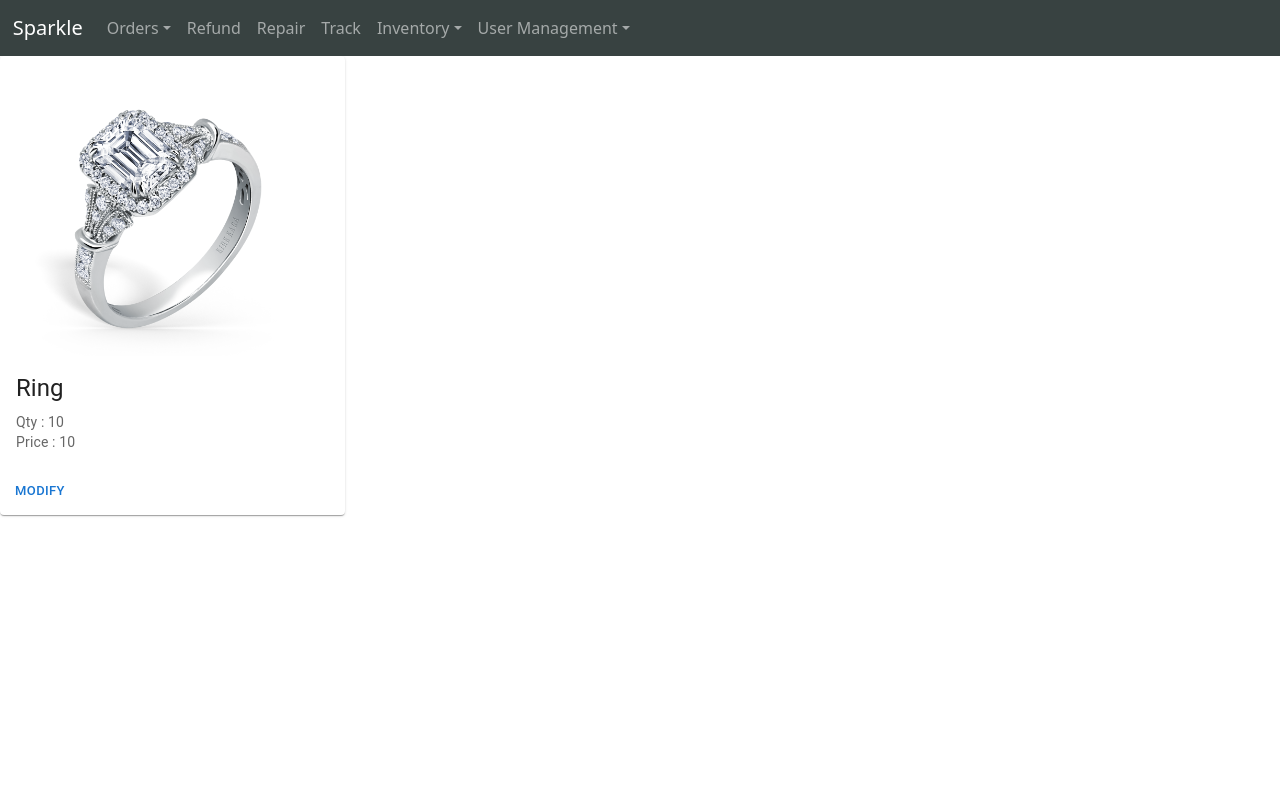
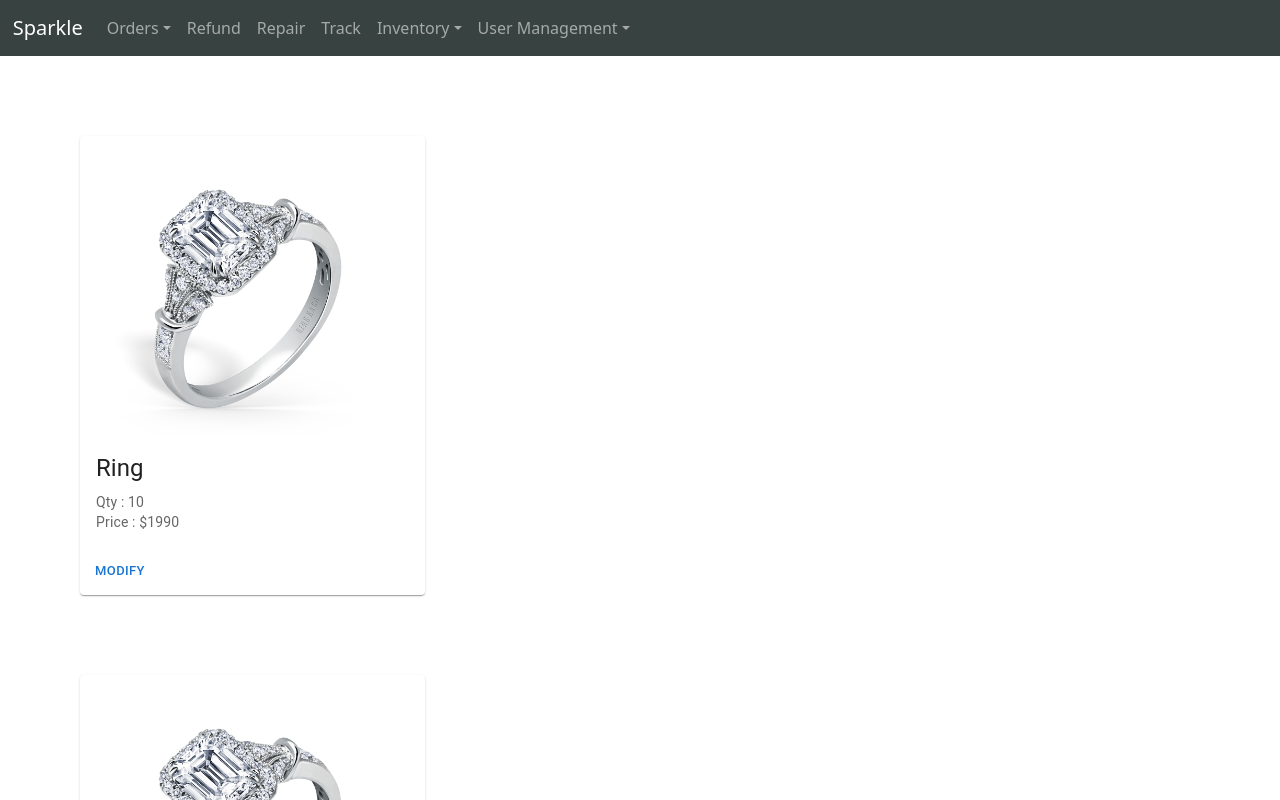
Before and after one commit to NehaDadarwala/Sparkle, a React (Create React App) app: page /viewstock in a window 1280 px wide. Shown: the top 800 px of the page. Built offline with nearby package versions, Linux system fonts and the light colour scheme.

Commit message:
retrived data from dummy data in view stock

```diff
--- a/src/Components/Navbar.js
+++ b/src/Components/Navbar.js
@@ -19,7 +19,7 @@ function CollapsibleExample() {
             <Nav.Link href="#repair">Repair</Nav.Link>
             <Nav.Link href="#track">Track</Nav.Link>
             <NavDropdown title="Inventory" id="collasible-nav-dropdown">
-              <NavDropdown.Item href="#viewInventory">View</NavDropdown.Item>
+              <NavDropdown.Item href="/viewStock">View</NavDropdown.Item>
               <NavDropdown.Item href="#modifyStock">Modify Stock</NavDropdown.Item>
             </NavDropdown>
             <NavDropdown title="User Management" id="collasible-nav-dropdown">
--- a/src/Components/StockCardView.js
+++ b/src/Components/StockCardView.js
@@ -7,10 +7,11 @@ import Button from '@mui/material/Button';
 import Typography from '@mui/material/Typography';
 import ring from '../ring.png'
 
-const StockCardView = () => {
+const StockCardView = (props) => {
+    const stock = props.stock.map((stock) => {
     return (
         <div className='App'>
-            <Card sx={{ maxWidth: 345 }}>
+            <Card sx={{ maxWidth: 345 , margin:10}}>
                 <CardMedia
                     image={ring}
                     sx={{ height: 300 }}
@@ -21,10 +22,10 @@ const StockCardView = () => {
                         Ring
                     </Typography>
                     <Typography variant="body2" color="text.secondary" >
-                       Qty : 10
+                       Qty : {stock.qty}
                     </Typography>
                     <Typography variant="body2" color="text.secondary">
-                       Price : 10
+                       Price : {stock.price}
                     </Typography>
                 </CardContent>
                 <CardActions>
@@ -33,6 +34,8 @@ const StockCardView = () => {
             </Card>
         </div>
     )
-}
+});
+return <div>{stock}</div>;
+};
 
 export default StockCardView
--- a/src/Pages/Inventory/ViewStock.js
+++ b/src/Pages/Inventory/ViewStock.js
@@ -3,9 +3,25 @@ import StockCardView from '../../Components/StockCardView'
 
 
 function ViewStock() {
+
+  //everything must be from database
+  const stock = [{
+    productID:"ABC899900",
+    productName:"Product Name - 1",
+    qty: 10,
+    price: "$1990"
+    },
+    {
+      productID:"ABC899901",
+      productName:"Product Name-2",
+      qty: 35,
+      price: "$1890"
+      }
+  ];
+
   return (
    <div>
-    <StockCardView />
+    <StockCardView stock = {stock}/>
    </div>
   )
 }
```
